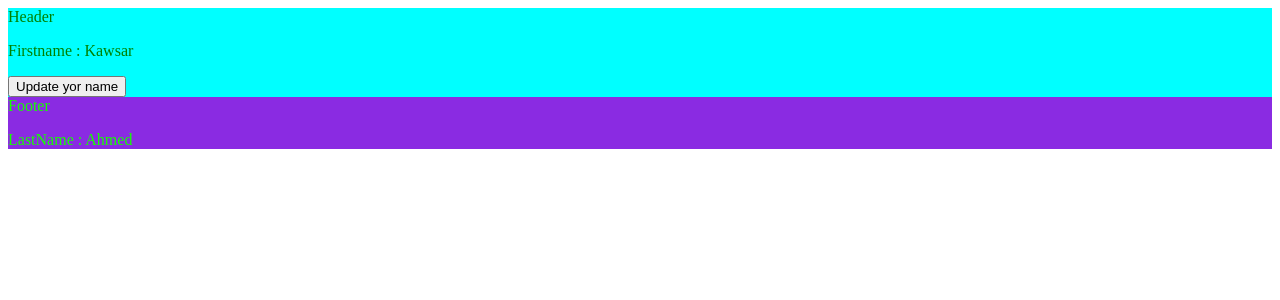
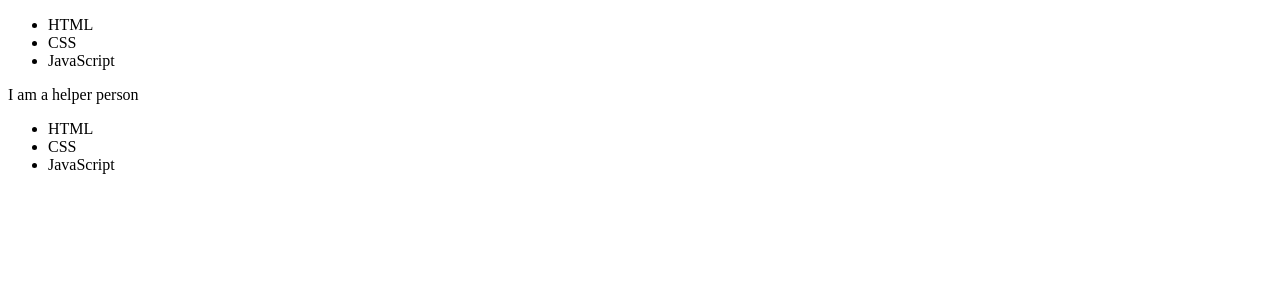
Before and after one commit to WebKawsar/vue-js-advanced, a Vue app: page / in a window 1280 px wide. Shown: the top 300 px of the page. Built offline with nearby package versions, Linux system fonts and the light colour scheme.

Commit message:
use Slot

```diff
--- a/src/App.vue
+++ b/src/App.vue
@@ -1,35 +1,31 @@
 <template>
   <div>
 
-    <Header
+    <compHelper>
 
-    :firstName="fname"
+      <ul>
+        <li>HTML</li>
+        <li>CSS</li>
+        <li>JavaScript</li>
+      </ul>
 
-     />
-    <Footer
+    </compHelper>
 
-    :lastName="lname"
-
-
-     />
   </div>
 </template>
 
 <script>
-import Header from "./Components/Header/Header";
-import Footer from "./Components/Footer/Footer";
+import compHelper from "./Components/ListHelper/ListHelper";
 
 export default {
 
   data(){
     return {
-      fname: "Kawsar",
-      lname: "Ahmed",
+
     }
   },
   components: {
-    Header,
-    Footer
+    compHelper
   }
 }
 </script>
--- /dev/null
+++ b/src/Components/ListHelper/ListHelper.vue
@@ -0,0 +1,21 @@
+<template>
+    <div>
+
+        <slot></slot>
+
+        I am a helper person
+
+        <slot></slot>
+
+    </div>
+</template>
+
+<script>
+    export default {
+
+    }
+</script>
+
+<style scoped>
+
+</style>
--- a/src/main.js
+++ b/src/main.js
@@ -3,9 +3,6 @@ import App from './App.vue'
 
 Vue.config.productionTip = false
 
-export const bus = new Vue();
-
-
 new Vue({
   render: h => h(App),
 }).$mount('#app')
```
